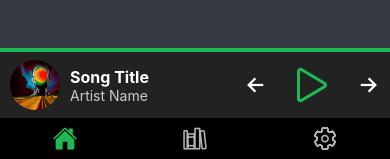
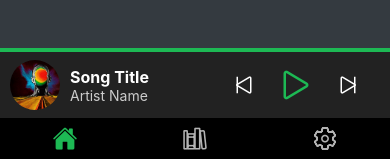
Before and after one commit to riad40/music-player, a React Native app in the folder app/: screen /Home in a window 390 px wide. Shown: the part 666-825 px from the top of the page. Built offline with nearby package versions, Linux system fonts and the light colour scheme.

Commit message:
make the intial ui for the song player modal

```diff
--- a/app/screens/Home.js
+++ b/app/screens/Home.js
@@ -92,29 +92,76 @@ function Home() {
         </View>
         <View style={homeStyling.playbackControls}>
           <TouchableOpacity>
-            <Ionicons name="arrow-back-outline" size={24} color="#fff" />
+            <Ionicons name="play-skip-back-outline" size={24} color="#fff" />
           </TouchableOpacity>
           <TouchableOpacity style={homeStyling.playButton}>
-            <Ionicons name="play-outline" size={48} color="#1DB954" />
+            <Ionicons name="play-outline" size={40} color="#1DB954" />
           </TouchableOpacity>
           <TouchableOpacity>
-            <Ionicons name="arrow-forward-outline" size={24} color="#fff" />
+            <Ionicons name="play-skip-forward-outline" size={24} color="#fff" />
           </TouchableOpacity>
         </View>
       </View>
       <Modal animationType={'slide'} transparent={false} visible={modalVisible}>
-        <Ionicons
-          name="close-outline"
-          size={24}
-          color="#000"
-          onPress={() => {
-            setModalVisible(false);
-          }}
-        />
-        <Text>
-          Lorem ipsum dolor sit amet, consectetur adipiscing elit. Maecenas eget
-          tempus augue, a convallis velit.
-        </Text>
+        <View style={homeStyling.modalContainer}>
+          <View style={homeStyling.modalHeader}>
+            <TouchableOpacity
+              onPress={() => {
+                setModalVisible(false);
+              }}>
+              <Ionicons name="close-outline" size={24} color="#fff" />
+            </TouchableOpacity>
+            <Text style={homeStyling.modalTitle}>Now Playing</Text>
+            <TouchableOpacity>
+              <Ionicons
+                name="ellipsis-vertical-outline"
+                size={24}
+                color="#fff"
+              />
+            </TouchableOpacity>
+          </View>
+          <View style={homeStyling.modalBody}>
+            <Image
+              source={require('../assets/imgs/playlist.jpeg')}
+              style={homeStyling.modalImage}
+            />
+            <Text style={homeStyling.modalSongTitle}>Song Title</Text>
+            <Text style={homeStyling.modalSongArtist}>Artist Name</Text>
+            <View style={homeStyling.modalSongProgress}>
+              <View style={homeStyling.modalSongProgressBar}>
+                <View style={homeStyling.modalSongProgressBarPlayed}></View>
+              </View>
+            </View>
+
+            <Text style={homeStyling.modalSongDuration}>0:00</Text>
+
+            <View style={homeStyling.modalControls}>
+              <TouchableOpacity>
+                <Ionicons name="heart-outline" size={24} color="#fff" />
+              </TouchableOpacity>
+              <TouchableOpacity>
+                <Ionicons
+                  name="play-skip-back-outline"
+                  size={24}
+                  color="#fff"
+                />
+              </TouchableOpacity>
+              <TouchableOpacity style={homeStyling.modalPlayButton}>
+                <Ionicons name="play-outline" size={48} color="#000" />
+              </TouchableOpacity>
+              <TouchableOpacity>
+                <Ionicons
+                  name="play-skip-forward-outline"
+                  size={24}
+                  color="#fff"
+                />
+              </TouchableOpacity>
+              <TouchableOpacity>
+                <Ionicons name="repeat-outline" size={24} color="#fff" />
+              </TouchableOpacity>
+            </View>
+          </View>
+        </View>
       </Modal>
     </View>
   );
--- a/app/styles/homeStyling.js
+++ b/app/styles/homeStyling.js
@@ -95,6 +95,7 @@ const homeStyling = StyleSheet.create({
   playbackControls: {
     flexDirection: 'row',
     alignItems: 'center',
+    paddingRight: 20,
   },
   playButton: {
     marginHorizontal: 20,
@@ -151,6 +152,83 @@ const homeStyling = StyleSheet.create({
     marginBottom: 30,
     padding: 40,
   },
+  modalContainer: {
+    flex: 1,
+    justifyContent: 'center',
+    alignItems: 'center',
+    backgroundColor: '#000',
+    opacity: 0.9,
+  },
+  modalHeader: {
+    flexDirection: 'row',
+    justifyContent: 'space-between',
+    alignItems: 'center',
+    width: '100%',
+    paddingHorizontal: 20,
+    marginBottom: 20,
+  },
+  modalTitle: {
+    color: '#fff',
+    fontSize: 20,
+    fontWeight: 'bold',
+  },
+  modalBody: {
+    width: '100%',
+    paddingHorizontal: 20,
+  },
+  modalSongTitle: {
+    color: '#fff',
+    fontSize: 16,
+    fontWeight: 'bold',
+    marginBottom: 10,
+  },
+  modalSongArtist: {
+    color: '#ccc',
+    fontSize: 14,
+    marginBottom: 20,
+  },
+  modalImage: {
+    width: '100%',
+    height: 200,
+    borderRadius: 10,
+    marginBottom: 20,
+  },
+  modalControls: {
+    flexDirection: 'row',
+    justifyContent: 'space-between',
+    alignItems: 'center',
+  },
+  modalPlayButton: {
+    width: 60,
+    height: 60,
+    borderRadius: 30,
+    backgroundColor: '#1DB954',
+    justifyContent: 'center',
+    alignItems: 'center',
+  },
+  modalSongProgress: {
+    flexDirection: 'row',
+    justifyContent: 'space-between',
+    alignItems: 'center',
+    width: '100%',
+    marginTop: 20,
+  },
+  modalSongProgressBar: {
+    height: 3,
+    width: '100%',
+    backgroundColor: '#1DB954',
+    borderRadius: 10,
+  },
+  modalSongDuration: {
+    color: '#fff',
+    fontSize: 14,
+  },
+  modalSongProgressBarPlayed: {
+    height: 3,
+    width: '50%',
+    backgroundColor: '#fff',
+    borderRadius: 10,
+  },
 });
 
 export default homeStyling;
```
